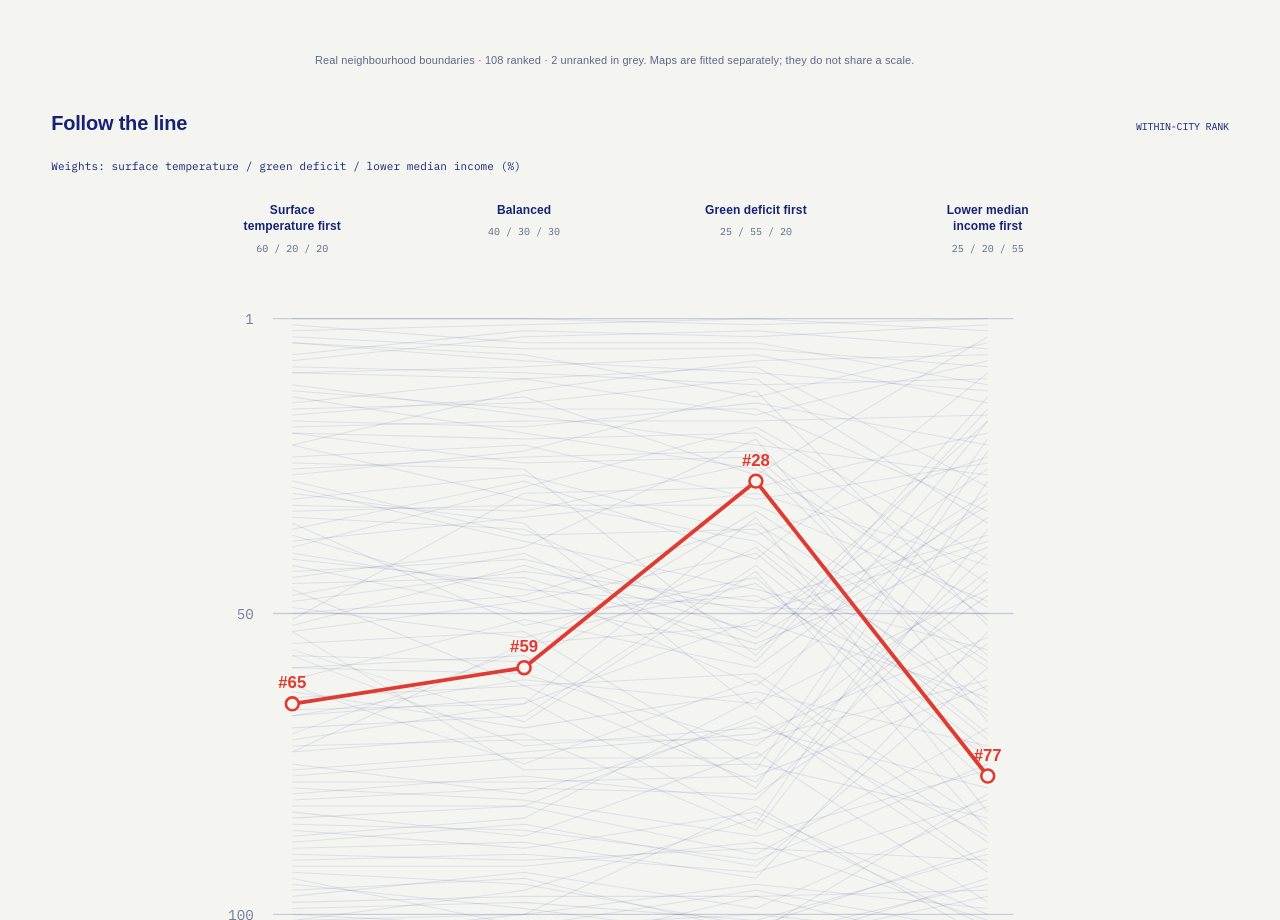
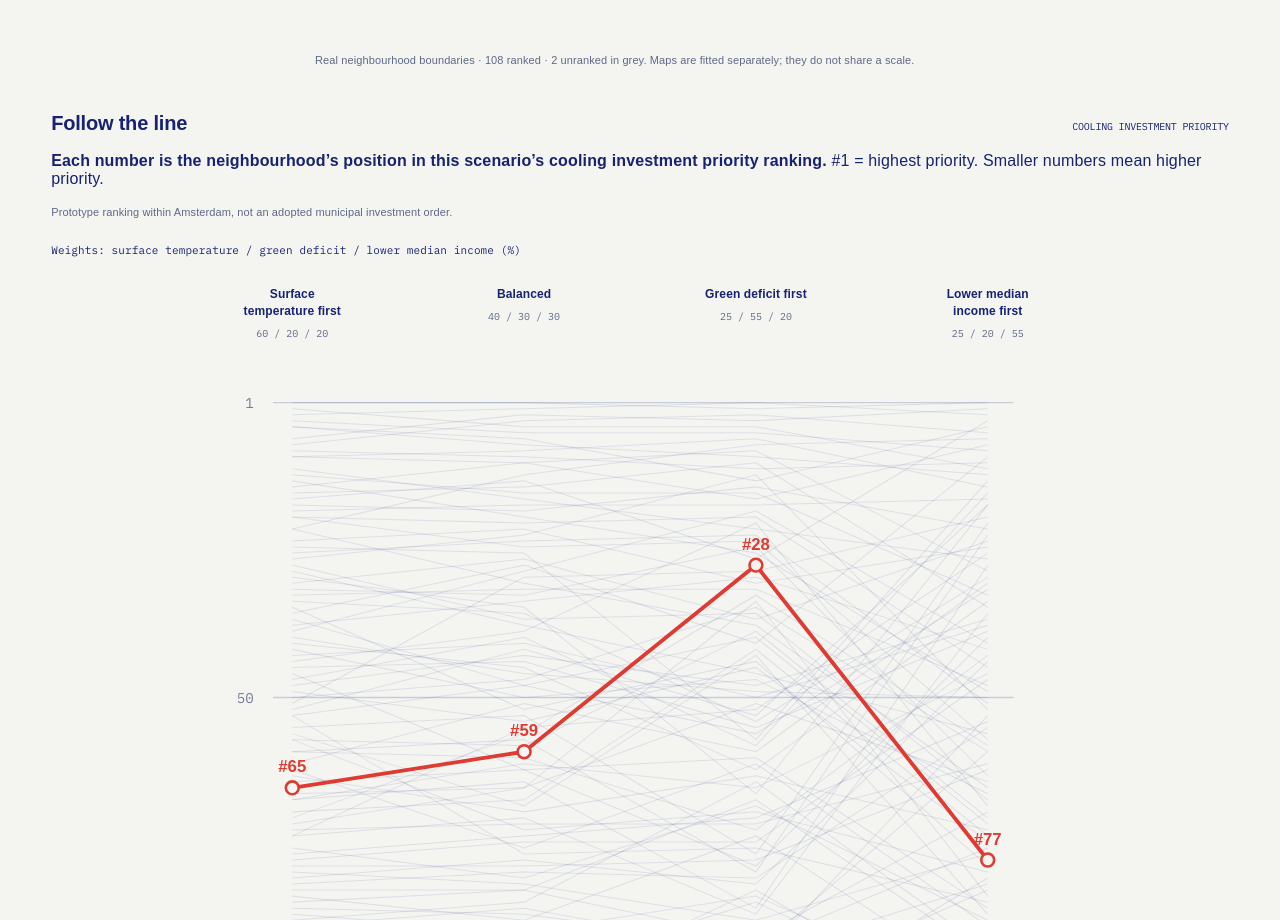
Before and after one commit to polenbicer/spatial_sensitivity_lab, a Next.js app: page /priority-lines in a window 1280 px wide. Shown: the part 1460-2380 px from the top of the page. Built offline with nearby package versions, Linux system fonts and the light colour scheme.

Commit message:
Explain chart numbers as cooling investment priority ranks in both cities

```diff
--- a/app/priority-lines/priority-lines.tsx
+++ b/app/priority-lines/priority-lines.tsx
@@ -118,13 +118,15 @@ export default function PriorityLines() {
             <p className={styles.caption}>Real neighbourhood boundaries · {count} ranked{excluded ? ` · ${excluded} unranked in grey` : ''}. Maps are fitted separately; they do not share a scale.</p>
           </div>
           <div className={styles.chartPanel}>
-            <h2>Follow the line <span>Within-city rank</span></h2>
+            <h2>Follow the line <span>Cooling investment priority</span></h2>
+            <p id="rank-meaning"><b>Each number is the neighbourhood’s position in this scenario’s cooling investment priority ranking.</b> #1 = highest priority. Smaller numbers mean higher priority.</p>
+            <p className={styles.caption}>Prototype ranking within {cityLabel(city)}, not an adopted municipal investment order.</p>
             {selectedRow && !selected && <p className={styles.unrankedNote}>No combined rank for this area. Its available measurements are shown below.</p>}
             <p className={styles.weightKey}>Weights: surface temperature / green deficit / lower median income (%)</p>
             <div className={styles.chartScroll} tabIndex={0} role="region" aria-label="Scenario rank chart; scroll horizontally on small screens">
               <div className={styles.chartInner}>
                 <div className={styles.scenarioLabels}>{SCENARIOS.map(scenario => <div key={scenario.field}><b>{scenario.title}</b><span>{scenario.weights}</span></div>)}</div>
-                <svg viewBox="0 0 660 570" role="img" aria-label={selected ? `${selected.neighbourhood_name}: ${selected.ranks.map((rank, index) => `${SCENARIOS[index].title}, rank ${rank}`).join('; ')}` : 'Scenario rankings'}>
+                <svg viewBox="0 0 660 570" role="img" aria-describedby="rank-meaning" aria-label={selected ? `${selected.neighbourhood_name}: ${selected.ranks.map((rank, index) => `${SCENARIOS[index].title}, rank ${rank}`).join('; ')}` : 'Scenario rankings'}>
                   {ticks.map(rank => <g key={rank}><line x1="45" x2="620" y1={rankY(rank)} y2={rankY(rank)} className={styles.guide} /><text x="30" y={rankY(rank) + 4} textAnchor="end" className={styles.tick}>{rank}</text></g>)}
                   {showContext && ranked.filter(row => row.id !== selected?.id).map(row => <path key={row.id} d={row.ranks.map((rank, index) => `${index ? 'L' : 'M'}${rankXs[index]},${rankY(rank)}`).join('')} className={styles.backgroundLine} />)}
                   {selected && <g>{<path d={selected.ranks.map((rank, index) => `${index ? 'L' : 'M'}${rankXs[index]},${rankY(rank)}`).join('')} className={styles.selectedLine} />}{selected.ranks.map((rank, index) => <g key={index}><circle cx={rankXs[index]} cy={rankY(rank)} r="5" className={styles.point} /><text x={rankXs[index]} y={rankY(rank) - 12} textAnchor="middle" className={styles.rankLabel}>#{rank}</text></g>)}</g>}
```
